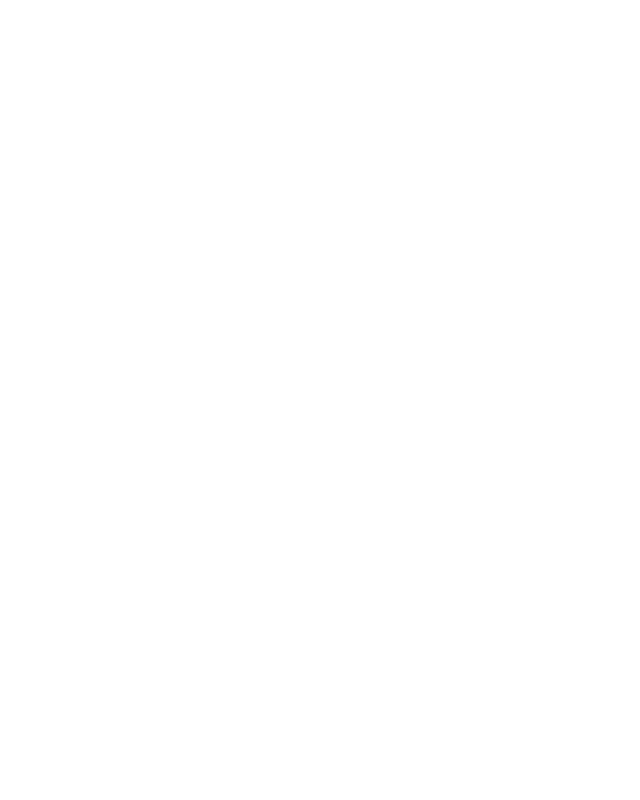
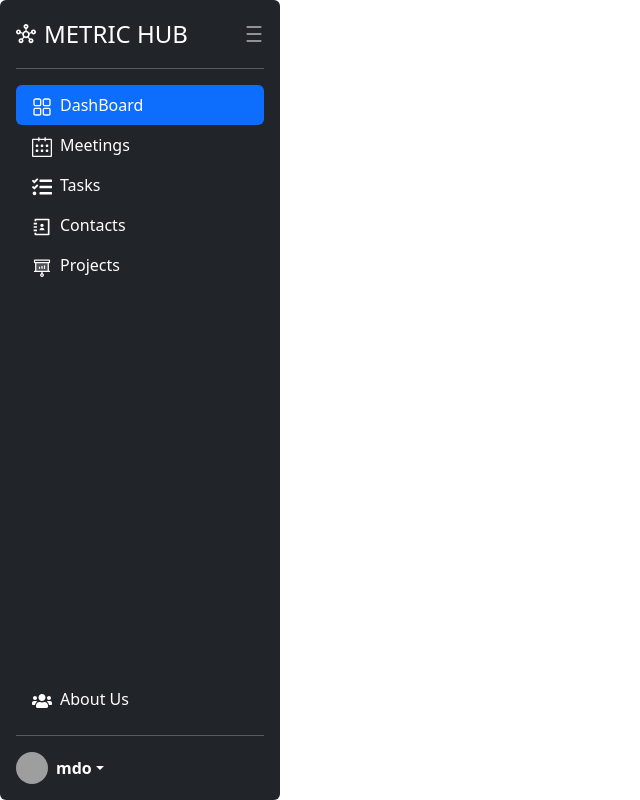
Before and after one commit to ayush-125-web/corporate-majdoor, a React (Vite) app: page / in a window 1280 px wide. Shown: the whole page, without its empty margins (0-640 px from the left). Built offline with nearby package versions, Linux system fonts and the light colour scheme; grey boxes are pictures that could not be loaded.

Commit message:
made the navBar and set some config

```diff
--- a/package.json
+++ b/package.json
@@ -11,10 +11,13 @@
   },
   "dependencies": {
     "bootstrap": "^5.3.8",
+    "bootstrap-icons": "^1.13.1",
     "motion": "^12.40.0",
     "react": "^19.2.6",
     "react-dom": "^19.2.6",
-    "react-icon": "^1.0.0"
+    "react-icon": "^1.0.0",
+    "react-icons": "^5.6.0",
+    "react-router-dom": "^7.17.0"
   },
   "devDependencies": {
     "@eslint/js": "^10.0.1",
--- a/src/App.jsx
+++ b/src/App.jsx
@@ -1,4 +1,5 @@
-import { useState } from 'react'
+
+import NavBar from './component/navBar'
 
 
 
@@ -7,7 +8,7 @@
 
   return (
     <>
-
+     <NavBar></NavBar>
     </>
   )
 }
--- /dev/null
+++ b/src/component/navBar.jsx
@@ -0,0 +1,121 @@
+import 'bootstrap/dist/css/bootstrap.min.css'
+import { RxDashboard } from "react-icons/rx";
+import { SlCalender } from "react-icons/sl";
+import { FaTasks } from "react-icons/fa";
+import { RiContactsBook3Line } from "react-icons/ri";
+import { CiMenuBurger } from "react-icons/ci";
+import { MdOutlineHub } from "react-icons/md";
+import { PiProjectorScreenChartDuotone } from "react-icons/pi";
+import { FaUsers } from "react-icons/fa";
+
+
+const NavBar = () => {
+  return (
+    <>
+      <div
+        className="d-flex flex-column flex-shrink-0 p-3 text-bg-dark min-vh-100 rounded-2"
+        style={{ width: "280px" }}
+      >
+        <div  className="d-flex align-items-center">
+            <a href="/"   className="d-flex align-items-center mb-3 mb-md-0 me-md-auto text-white text-decoration-none">
+              <MdOutlineHub size={20} className='me-2'></MdOutlineHub>
+              <span className="fs-4">METRIC HUB</span>
+            </a>
+            <CiMenuBurger size={20}></CiMenuBurger>
+        </div>
+
+        <hr />
+
+        <ul className="nav nav-pills flex-column mb-auto">
+          <li className="nav-item">
+            <a href="#" className="nav-link active" aria-current="page">
+              <RxDashboard size={20} className='me-2'></RxDashboard>
+              DashBoard
+            </a>
+          </li>
+          <li>
+            <a href="#" className="nav-link text-white">
+              <SlCalender size={20} className='me-2'></SlCalender>
+              Meetings
+            </a>
+          </li>
+          <li>
+            <a href="#" className="nav-link text-white">
+              <FaTasks size={20} className='me-2'></FaTasks>
+              Tasks
+            </a>
+          </li>
+          <li>
+            <a href="#" className="nav-link text-white">
+              <RiContactsBook3Line size={20} className='me-2'></RiContactsBook3Line>
+              Contacts
+            </a>
+          </li>
+          <li>
+            <a href="#" className="nav-link text-white">
+              <PiProjectorScreenChartDuotone size={20} className='me-2'></PiProjectorScreenChartDuotone>
+              Projects
+            </a>
+          </li>
+        </ul>
+
+        <ul className="nav nav-pills flex-column mt-auto">
+            <li>
+            <a href="#" className="nav-link text-white">
+              <FaUsers size={20} className='me-2'></FaUsers>
+              About Us
+            </a>
+          </li>
+        </ul>
+
+        <hr />
+
+
+        <div className="dropdown">
+          <a
+            href="#"
+            className="d-flex align-items-center text-white text-decoration-none dropdown-toggle"
+            data-bs-toggle="dropdown"
+            aria-expanded="false"
+          >
+            <img
+              src="https://github.com/mdo.png"
+              alt="User avatar"
+              width="32"
+              height="32"
+              className="rounded-circle me-2"
+            />
+            <strong>mdo</strong>
+          </a>
+          <ul className="dropdown-menu dropdown-menu-dark text-small shadow">
+            <li>
+              <a className="dropdown-item" href="#">
+                New project...
+              </a>
+            </li>
+            <li>
+              <a className="dropdown-item" href="#">
+                Settings
+              </a>
+            </li>
+            <li>
+              <a className="dropdown-item" href="#">
+                Profile
+              </a>
+            </li>
+            <li>
+              <hr className="dropdown-divider" />
+            </li>
+            <li>
+              <a className="dropdown-item" href="#">
+                Sign out
+              </a>
+            </li>
+          </ul>
+        </div>
+      </div>
+    </>
+  );
+};
+
+export default NavBar;
```
Also changed, not shown: 1 other file (tests, documents, lock files or other folders).
